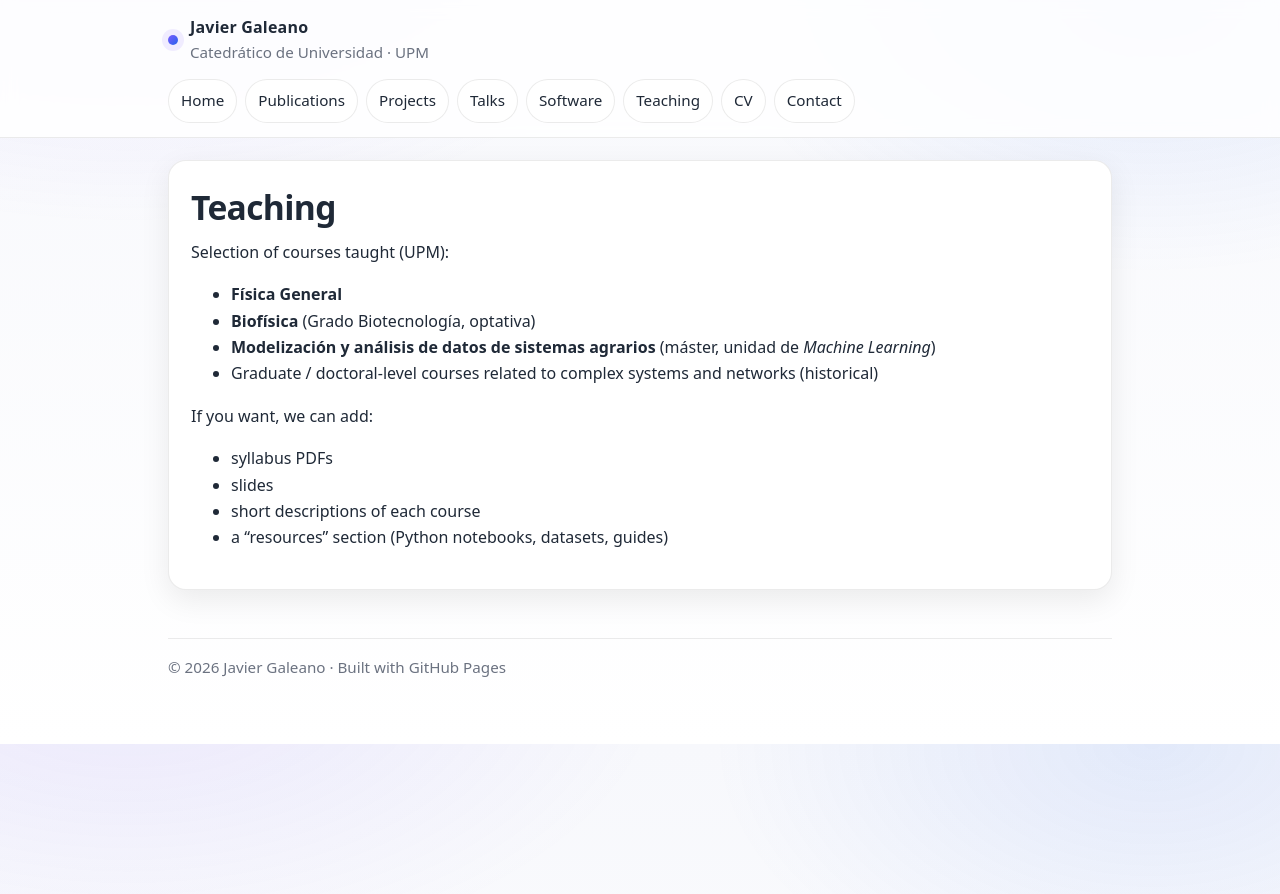
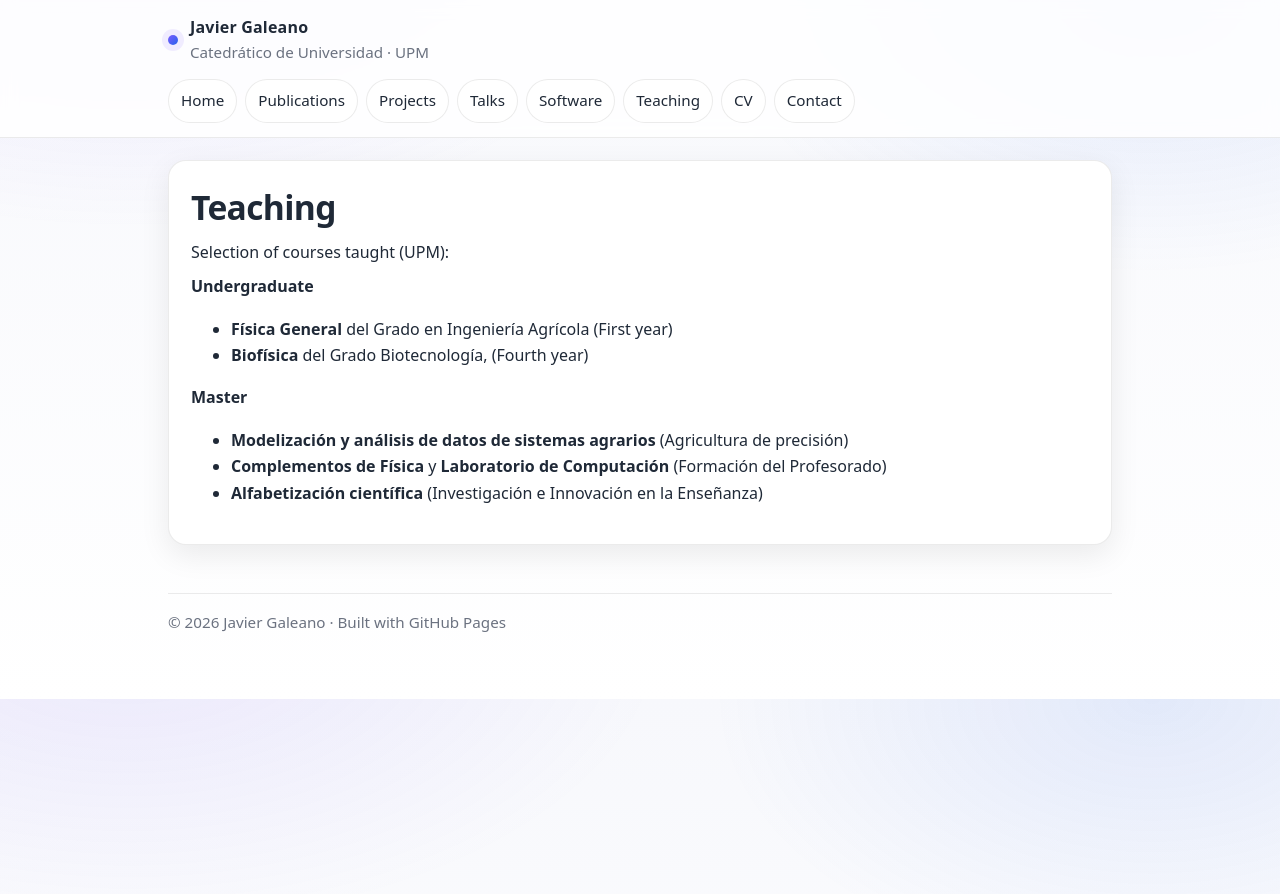
Before and after one commit to galeanojav/galeanojav.github.io, a Jekyll site: the page built from teaching.md, in a window 1280 px wide. Shown: the top 894 px of the page. Built offline with Jekyll 4.4.1, drawn with Linux system fonts in a browser that asks for light colours.

Commit message:
Revise teaching courses and structure in teaching.md

```diff
--- a/teaching.md
+++ b/teaching.md
@@ -8,13 +8,14 @@ title: Teaching
 # Teaching
 
 Selection of courses taught (UPM):
-- **Física General**
-- **Biofísica** (Grado Biotecnología, optativa)
-- **Modelización y análisis de datos de sistemas agrarios** (máster, unidad de *Machine Learning*)
-- Graduate / doctoral-level courses related to complex systems and networks (historical)
 
-If you want, we can add:
-- syllabus PDFs
-- slides
-- short descriptions of each course
-- a “resources” section (Python notebooks, datasets, guides)
+**Undergraduate**
+
+- **Física General** del Grado en Ingeniería Agrícola (First year)
+- **Biofísica** del Grado Biotecnología, (Fourth year)
+
+**Master**
+
+- **Modelización y análisis de datos de sistemas agrarios** (Agricultura de precisión)
+- **Complementos de Física** y **Laboratorio de Computación** (Formación del Profesorado)
+- **Alfabetización científica** (Investigación e Innovación en la Enseñanza)
```
